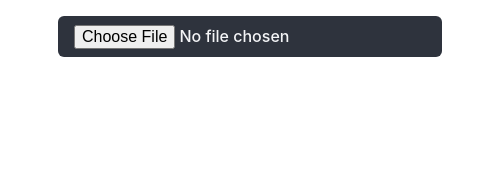
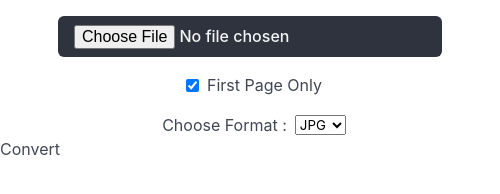
Before and after one commit to rawanasri/electron-pdf_to_jpg, an Electron app: page index.html in a window 500 px wide. Drawn offline with Linux system fonts and the light colour scheme.

Commit message:
adding selection options and convert button.

```diff
--- a/index.html
+++ b/index.html
@@ -9,7 +9,21 @@
   </head>
   <body>
     <div class="selection-buttons">
-     <div class="icon-chosen is-dark"><input class="button is-dark" type="file" name="Choose Files" value="Choose Files"></div>
+     <input class="button is-dark" type="file" name="Choose Files" value="Choose Files">
+    </div>
+    <div class="file-pages">
+      <input type="checkbox" name="first-page-only" value="first-page-only" checked>
+      <label for="first-page-only">First Page Only</label>
+    </div>
+    <div class="format-choice">
+    <label for="format">Choose Format :</label>
+    <select for="format">
+      <option value="jpg">JPG</option>
+      <option value="png">PNG</option>
+    </select>
+    </div>
+    <div class="convert-button">
+      <button type="submit">Convert</button>
     </div>
   </body>
 </html>
--- a/styles.css
+++ b/styles.css
@@ -5,3 +5,27 @@
   align-items: center;
   flex-direction: row;
 }
+
+.file-pages {
+  display: flex;
+  align-items: center;
+  justify-content: center;
+  margin-top: 1rem;
+}
+
+.file-pages > input {
+  margin-left: 0.5rem;
+  margin-right: 0.5rem;
+}
+
+.format-choice {
+  display: flex;
+  justify-content: center;
+  align-items: center;
+  margin-top: 1rem;
+}
+
+.format-choice > label {
+  margin-left: 0.5rem;
+  margin-right: 0.5rem;
+}
```
